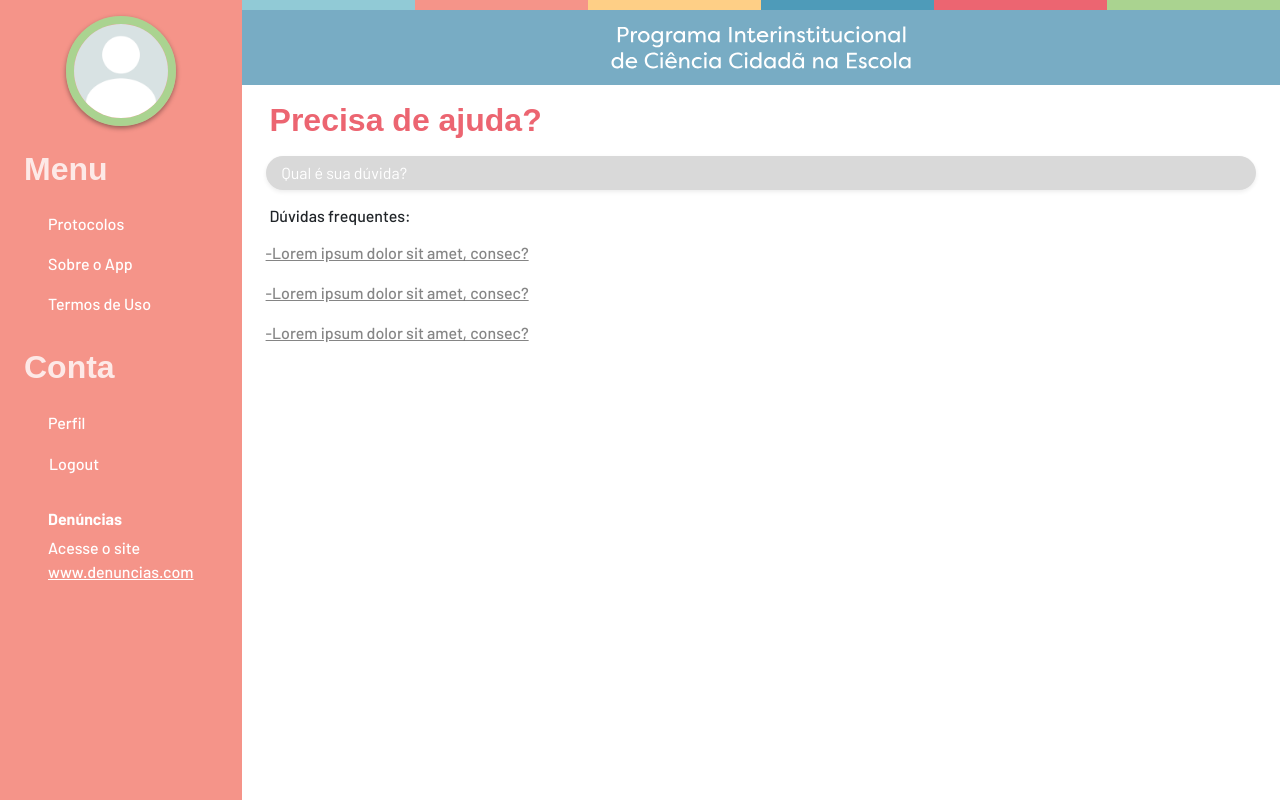
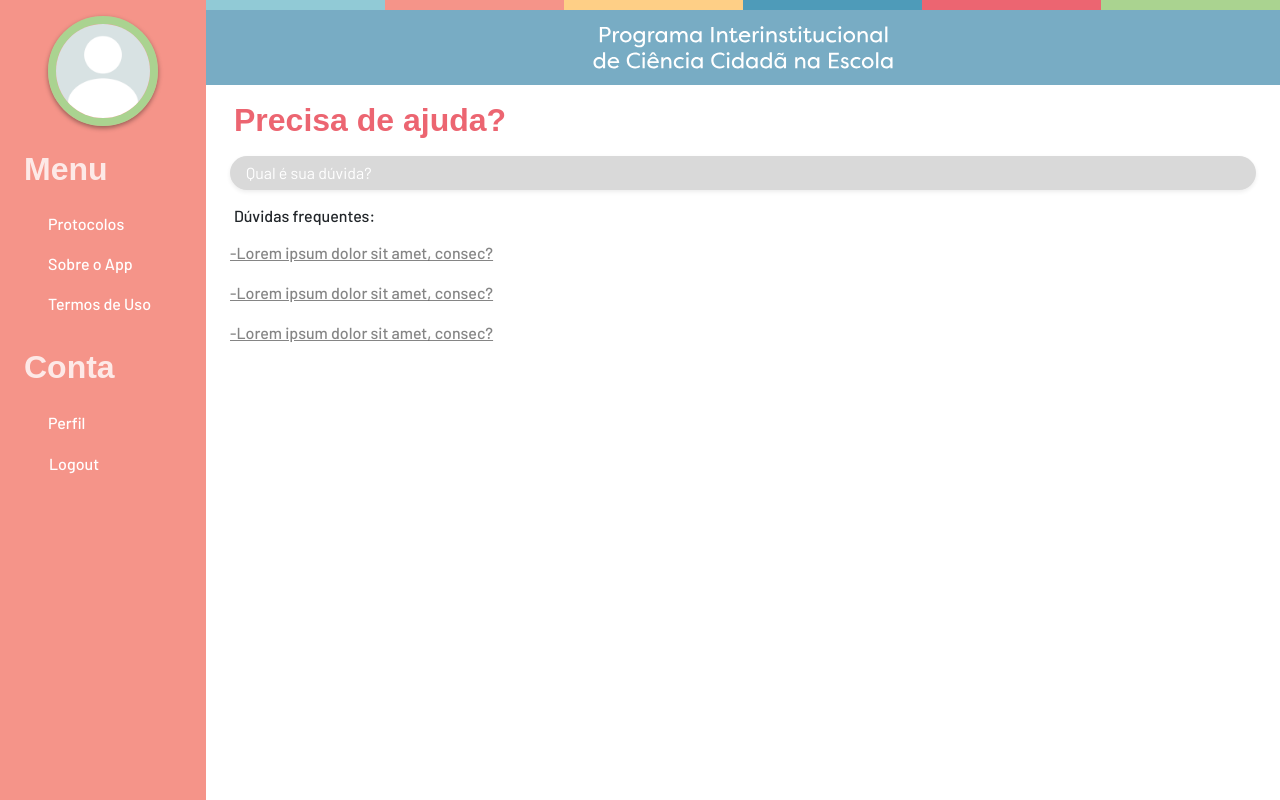
Before and after one commit to VRI-UFPR/CienciaNaEscola, a React (Create React App) app: page /help in a window 1280 px wide. Built offline with nearby package versions, Linux system fonts and the light colour scheme; a web font is replaced by a local one.

Commit message:
#208 [FIX]: Componente sidebar(app)

```diff
--- a/src/components/Sidebar.jsx
+++ b/src/components/Sidebar.jsx
@@ -87,7 +87,7 @@ function Sidebar(props) {
                         </button>
                     </div>
                 )}
-                <div className="container d-flex flex-column align-items-center pt-3 pb-4">
+                <div className="container d-flex flex-column align-items-center pt-3 pb-4 px-5">
                     <Link className="rounded-circle" to="/profile">
                         <img className="profile-image rounded-circle" src={PerfilImg} alt="Perfil" />
                     </Link>
@@ -128,17 +128,6 @@ function Sidebar(props) {
                         Logout
                     </button>
                 </div>
-                <div className="container d-flex flex-column flex-grow-1 justify-content-end font-barlow text-white p-0 pb-4">
-                    <h3 className="fw-bold fs-6 ps-4 ps-md-5">Denúncias</h3>
-                    <span className="fw-medium ps-4 ps-md-5">Acesse o site</span>
-                    <Link
-                        href="/"
-                        className="text-white text-decoration-underline fw-medium pb-2 px-4 px-md-5"
-                        onClick={() => closeSidebar()}
-                    >
-                        www.denuncias.com
-                    </Link>
-                </div>
             </div>
             <style>{styles}</style>
         </div>
```
